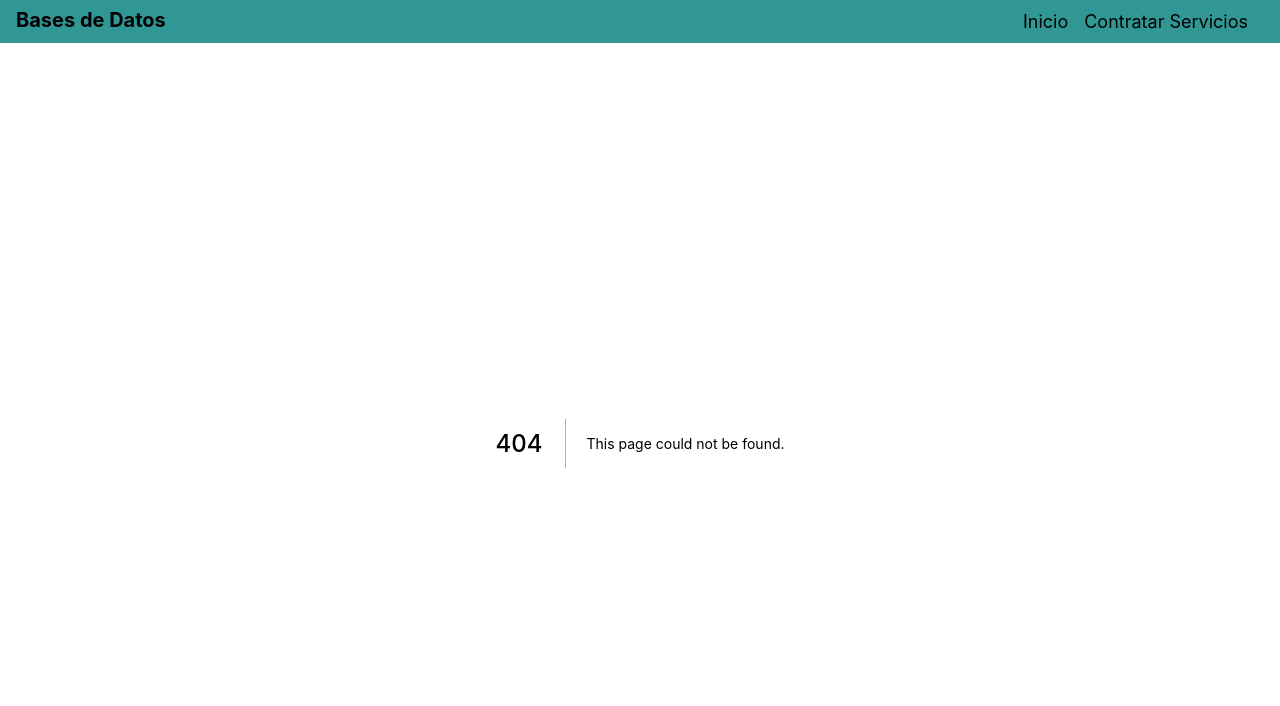
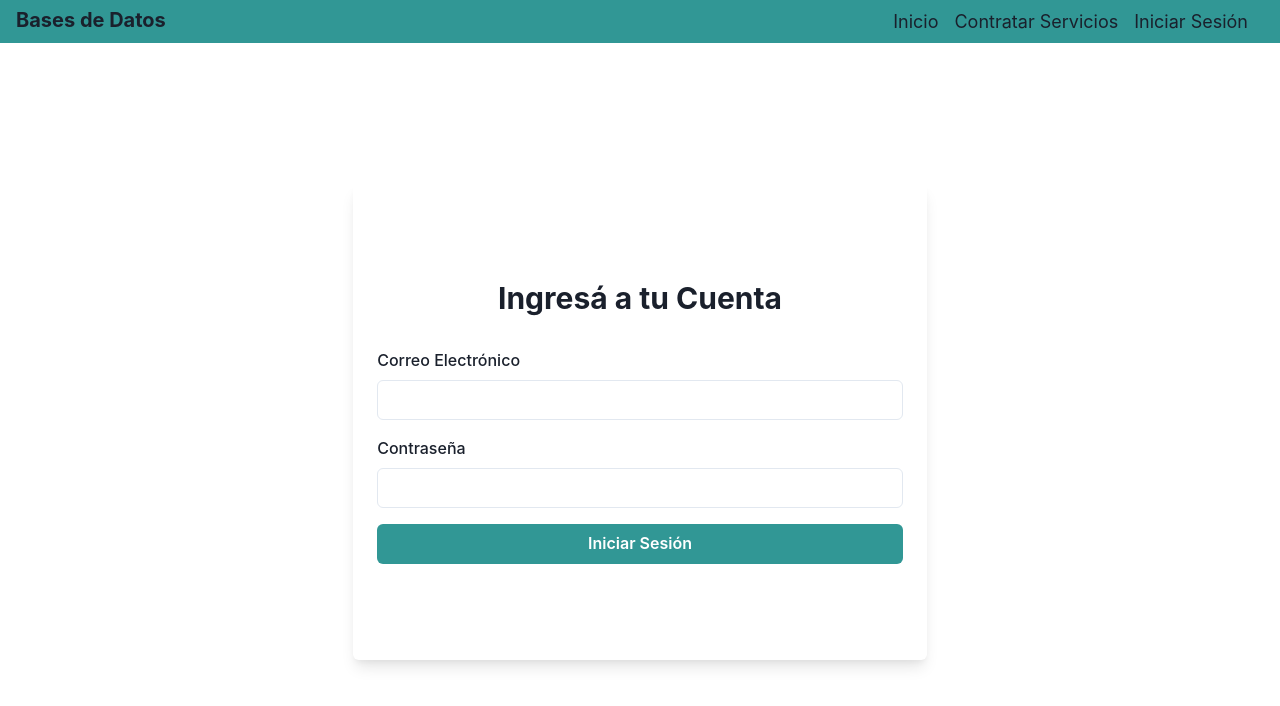
Before and after one commit to LYoshi02/Meteor, a Next.js app: page /user in a window 1280 px wide. Before the commit this address had no page. Shown: the top 706 px of the page. Built offline with nearby package versions, Linux system fonts and the light colour scheme.

Commit message:
Login UI added
Login UI added

Minor bug fixes

```diff
--- a/components/layout/layout.tsx
+++ b/components/layout/layout.tsx
@@ -11,7 +11,7 @@ const Layout = (props: Props) => {
   return (
     <Flex direction="column" height="full">
       <Navigation />
-      <main>{props.children}</main>
+      {props.children}
     </Flex>
   );
 };
--- a/components/navigation/navigation.tsx
+++ b/components/navigation/navigation.tsx
@@ -4,6 +4,7 @@ import { Box, Flex, Heading, Link } from "@chakra-ui/react";
 const navigationItems = [
   { path: "/", name: "Inicio" },
   { path: "/hire", name: "Contratar Servicios" },
+  { path: "/user", name: "Iniciar Sesión" },
 ];
 
 const Navigation = () => {
--- /dev/null
+++ b/components/ui/full-screen-container.tsx
@@ -0,0 +1,18 @@
+import { ReactNode } from "react";
+import { Box, Center, Container } from "@chakra-ui/react";
+
+type Props = {
+  children: ReactNode;
+};
+
+const FullScreenContainer = (props: Props) => {
+  return (
+    <Container py="4" flex="1">
+      <Center height="full">
+        <Box width="full">{props.children}</Box>
+      </Center>
+    </Container>
+  );
+};
+
+export default FullScreenContainer;
--- /dev/null
+++ b/components/user/login-form.tsx
@@ -0,0 +1,56 @@
+import { Button, Stack } from "@chakra-ui/react";
+import { useForm } from "react-hook-form";
+
+import Input from "../ui/input";
+
+type FormValues = {
+  email: string;
+  password: string;
+};
+
+const LoginForm = () => {
+  const {
+    register,
+    handleSubmit,
+    formState: { errors },
+  } = useForm<FormValues>();
+
+  const submitHandler = (values: FormValues) => {
+    console.log(values);
+  };
+
+  console.log(errors);
+  return (
+    <form onSubmit={handleSubmit(submitHandler)}>
+      <Stack spacing={4}>
+        <Input
+          id="email"
+          label="Correo Electrónico"
+          type="text"
+          hookForm={register("email", {
+            required: "Este campo es obligatorio",
+          })}
+          errorMsg={errors.email?.message}
+        />
+        <Input
+          id="password"
+          label="Contraseña"
+          type="password"
+          hookForm={register("password", {
+            required: "Este campo es obligatorio",
+            minLength: {
+              value: 8,
+              message: "La contraseña debe tener al menos 8 caracteres",
+            },
+          })}
+          errorMsg={errors.password?.message}
+        />
+        <Button type="submit" colorScheme="teal">
+          Iniciar Sesión
+        </Button>
+      </Stack>
+    </form>
+  );
+};
+
+export default LoginForm;
--- /dev/null
+++ b/pages/user.tsx
@@ -0,0 +1,17 @@
+import { Box, Heading } from "@chakra-ui/react";
+
+import FullScreenContainer from "../components/ui/full-screen-container";
+import LoginForm from "../components/user/login-form";
+
+export default function UserPage() {
+  return (
+    <FullScreenContainer>
+      <Box borderRadius="md" py="24" px="6" shadow="lg">
+        <Heading as="h2" textAlign="center" mb="8" fontSize="3xl">
+          Ingresá a tu Cuenta
+        </Heading>
+        <LoginForm />
+      </Box>
+    </FullScreenContainer>
+  );
+}
```
Also changed, not shown: pages/hire.tsx (+4 -8 lines).
